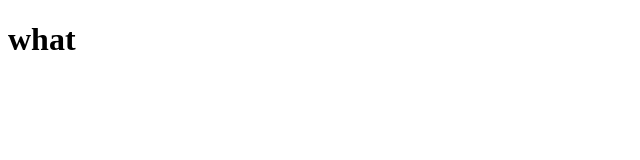
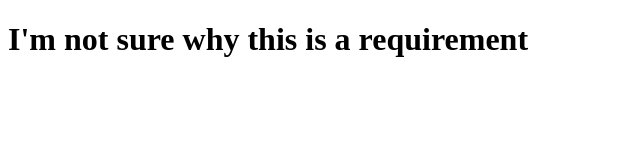
Before and after one commit to deergit/MH46-Week2, a plain HTML site: page index.html in a window 1280 px wide. Shown: the whole page, without its empty margins (0-640 px from the left). Drawn offline with Linux system fonts and the light colour scheme.

Commit message:
updating index

```diff
--- a/index.html
+++ b/index.html
@@ -5,6 +5,6 @@
     <title>Testing</title>
 </head>
 <body>
-    <h1>what</h1>
+    <h1>I'm not sure why this is a requirement</h1>
 </body>
 </html>
```
